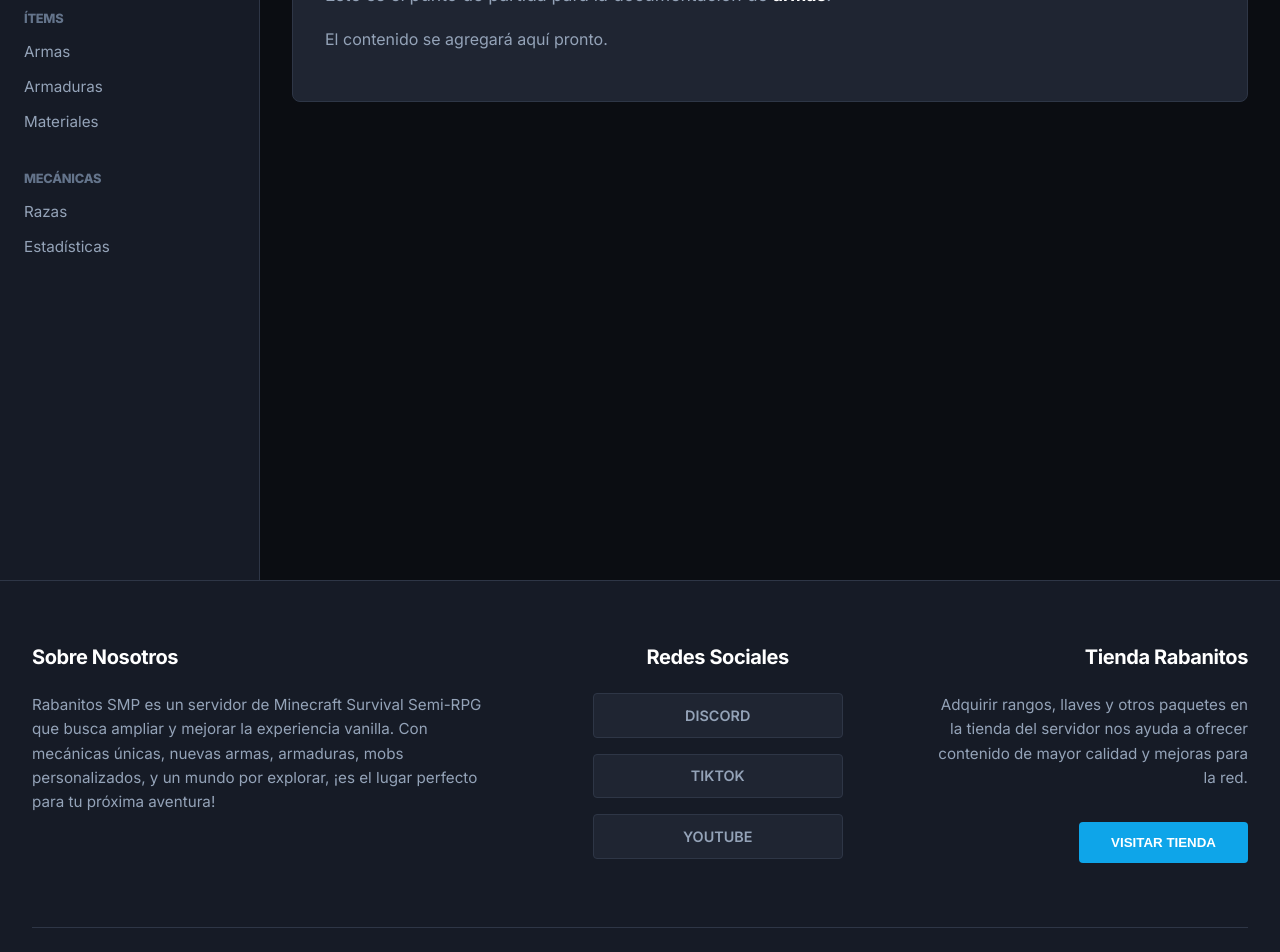
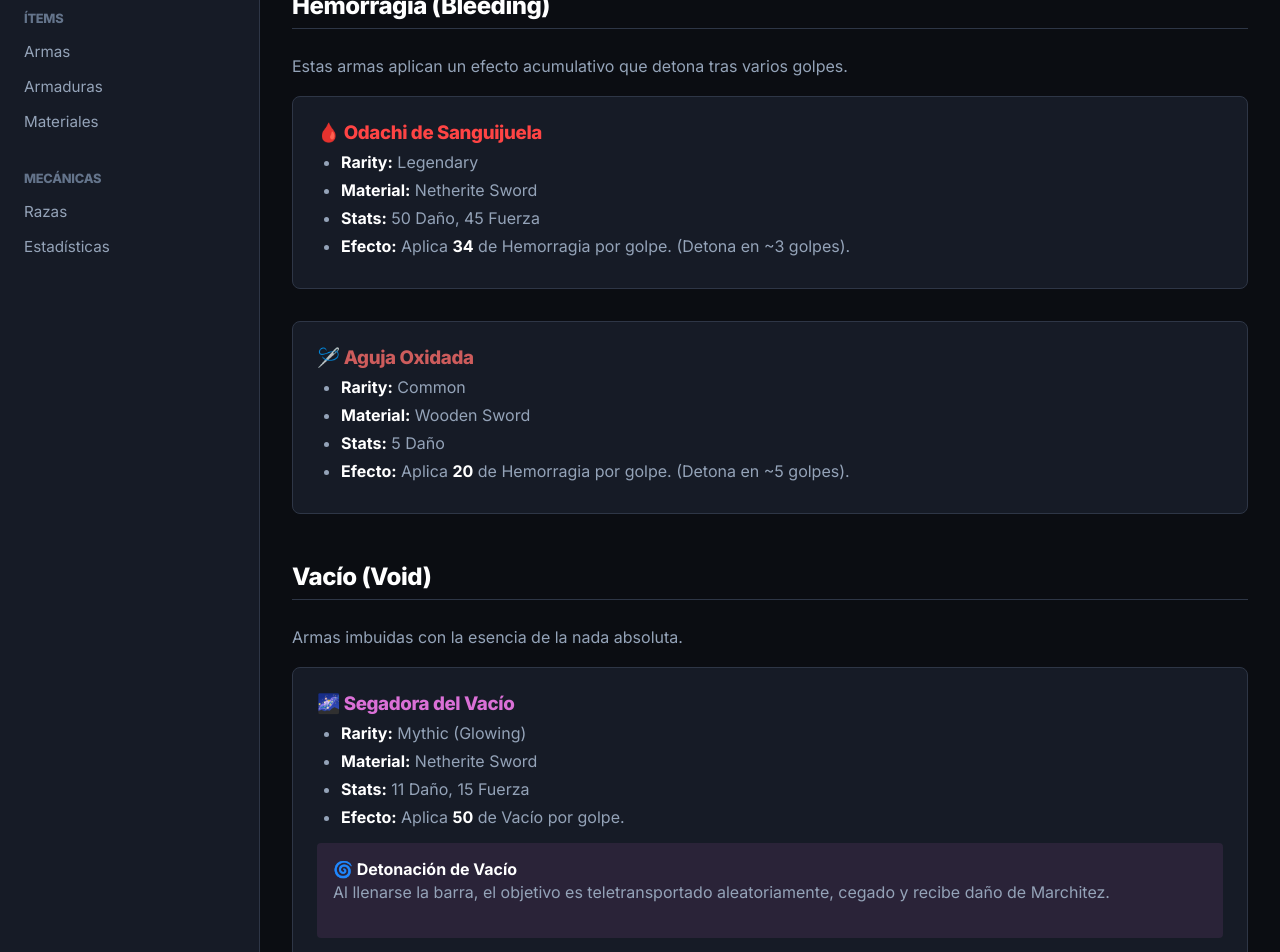
Before and after one commit to TheLittleBunny/RabaWeb, a Next.js app: page /wiki/armas in a window 1280 px wide. Shown: the part 220-1172 px from the top of the page. Built offline with nearby package versions, Linux system fonts and the light colour scheme.

Commit message:
feat: Add new wiki pages for armaduras (armors) and armas (weapons) to the wiki section.

```diff
--- /dev/null
+++ b/src/app/wiki/armas/page.tsx
@@ -0,0 +1,54 @@
+export default function WeaponsPage() {
+    return (
+      <div className="wiki-page">
+        <h1>Armas</h1>
+        <p className="intro">
+          Arsenal especializado con efectos de estado devastadores.
+        </p>
+
+        <section className="section">
+          <h2>Hemorragia (Bleeding)</h2>
+          <p>Estas armas aplican un efecto acumulativo que detona tras varios golpes.</p>
+
+          <div className="card" style={{ marginBottom: '2rem', padding: '1.5rem', border: '1px solid var(--border-color)', borderRadius: '8px', background: 'var(--bg-secondary)' }}>
+            <h3 style={{ color: '#ff4444' }}>🩸 Odachi de Sanguijuela</h3>
+            <ul>
+              <li><strong>Rarity:</strong> Legendary</li>
+              <li><strong>Material:</strong> Netherite Sword</li>
+              <li><strong>Stats:</strong> 50 Daño, 45 Fuerza</li>
+              <li><strong>Efecto:</strong> Aplica <strong>34</strong> de Hemorragia por golpe. (Detona en ~3 golpes).</li>
+            </ul>
+          </div>
+
+          <div className="card" style={{ marginBottom: '2rem', padding: '1.5rem', border: '1px solid var(--border-color)', borderRadius: '8px', background: 'var(--bg-secondary)' }}>
+            <h3 style={{ color: '#cd5c5c' }}>🪡 Aguja Oxidada</h3>
+            <ul>
+              <li><strong>Rarity:</strong> Common</li>
+              <li><strong>Material:</strong> Wooden Sword</li>
+              <li><strong>Stats:</strong> 5 Daño</li>
+              <li><strong>Efecto:</strong> Aplica <strong>20</strong> de Hemorragia por golpe. (Detona en ~5 golpes).</li>
+            </ul>
+          </div>
+        </section>
+
+        <section className="section">
+          <h2>Vacío (Void)</h2>
+          <p>Armas imbuidas con la esencia de la nada absoluta.</p>
+
+          <div className="card" style={{ marginBottom: '2rem', padding: '1.5rem', border: '1px solid var(--border-color)', borderRadius: '8px', background: 'var(--bg-secondary)' }}>
+            <h3 style={{ color: '#da70d6' }}>🌌 Segadora del Vacío</h3>
+            <ul>
+              <li><strong>Rarity:</strong> Mythic (Glowing)</li>
+              <li><strong>Material:</strong> Netherite Sword</li>
+              <li><strong>Stats:</strong> 11 Daño, 15 Fuerza</li>
+              <li><strong>Efecto:</strong> Aplica <strong>50</strong> de Vacío por golpe.</li>
+            </ul>
+            <div style={{ marginTop: '1rem', padding: '1rem', background: 'rgba(218, 112, 214, 0.1)', borderRadius: '4px' }}>
+              <strong>🌀 Detonación de Vacío</strong>
+              <p>Al llenarse la barra, el objetivo es teletransportado aleatoriamente, cegado y recibe daño de Marchitez.</p>
+            </div>
+          </div>
+        </section>
+      </div>
+    );
+  }
```
Also changed, not shown: src/app/wiki/armaduras/page.tsx (added, +59 -0 lines).
